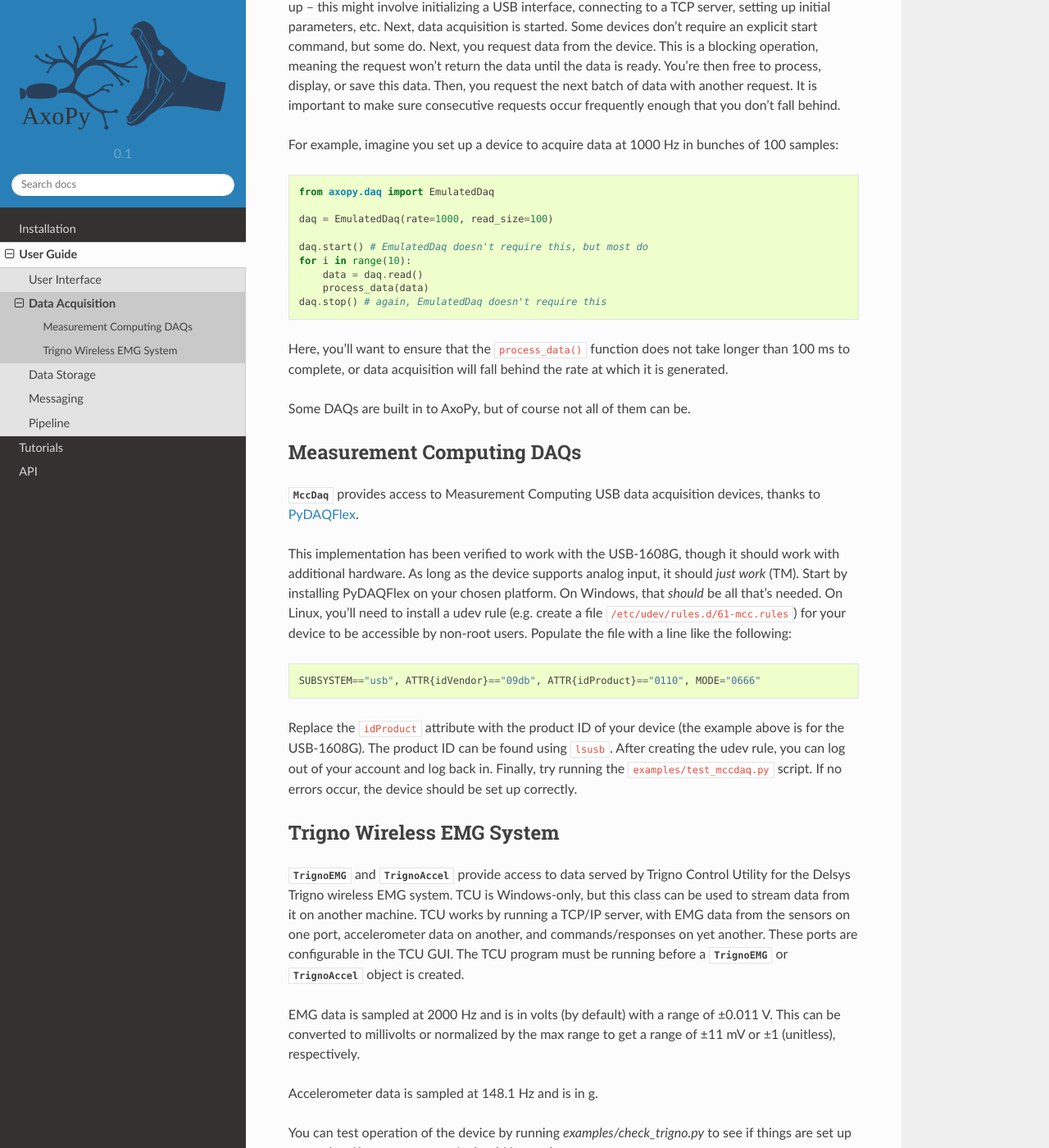
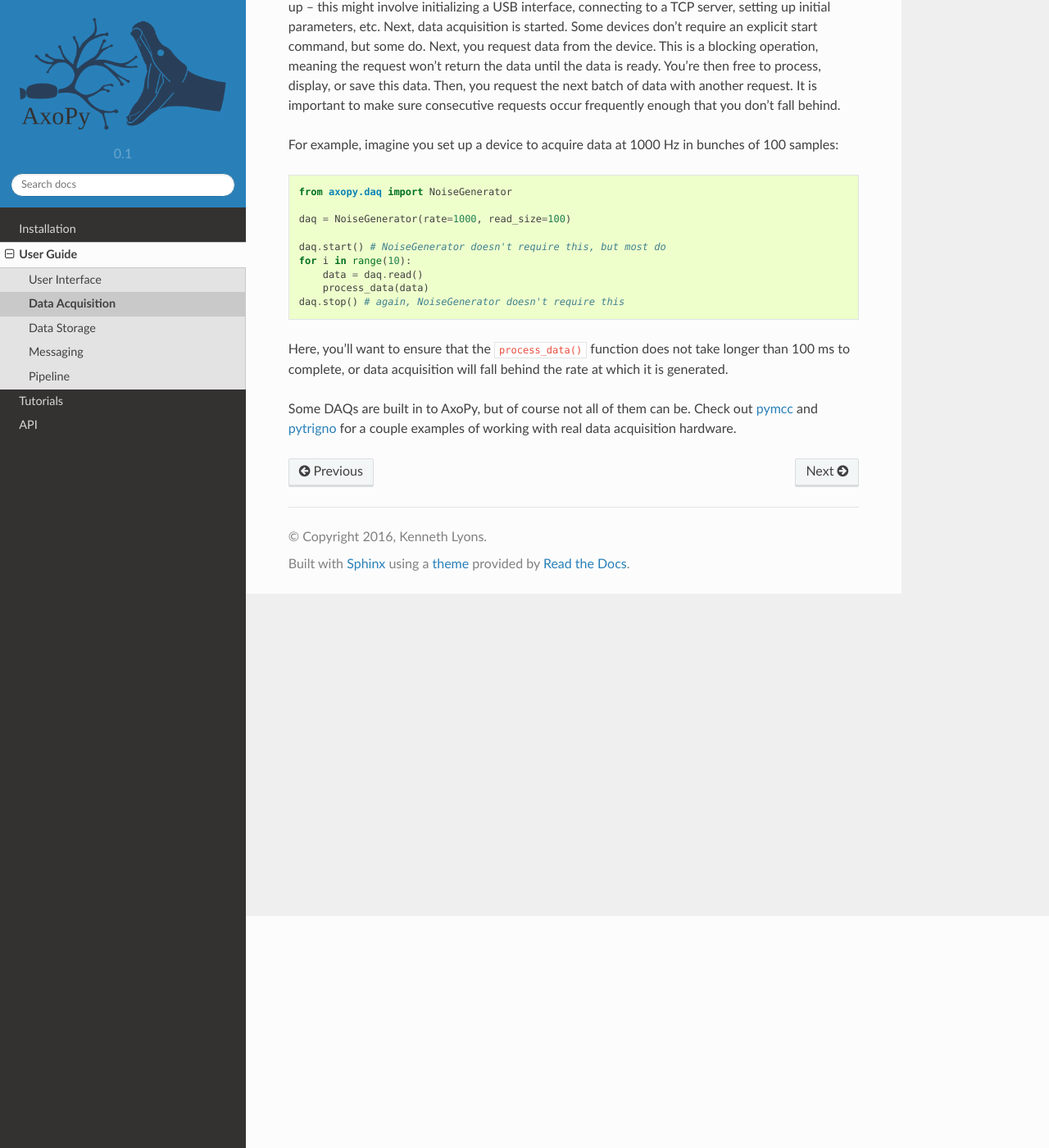
Before and after one commit to axopy/axopy, a Sphinx documentation site: the page built from docs/user_guide/daq.rst, in a window 1280 px wide and 1400 px high, scrolled down 283 px. Shown: the whole window at 82% size. Built offline with Sphinx 7.4.7 and the Read the Docs theme 2.0.0, drawn with Linux system fonts in a browser that asks for light colours; some of the changed text lies outside the part shown.

Commit message:
refactor: EmulatedDaq -> NoiseGenerator

```diff
--- a/README.rst
+++ b/README.rst
@@ -74,9 +74,9 @@ Here's a minimal example to display some randomly generated signals in an
 
     from axopy.experiment import Experiment
     from axopy.task import Oscilloscope
-    from axopy.stream import EmulatedDaq
+    from axopy.stream import NoiseGenerator
 
-    daq = EmulatedDaq(rate=1000, num_channels=4, read_size=100)
+    daq = NoiseGenerator(rate=1000, num_channels=4, read_size=100)
     Experiment(daq=daq).run(Oscilloscope())
 
 What Now?
--- a/docs/user_guide/daq.rst
+++ b/docs/user_guide/daq.rst
@@ -24,65 +24,23 @@ sure consecutive requests occur frequently enough that you don't fall behind.
 For example, imagine you set up a device to acquire data at 1000 Hz in bunches
 of 100 samples::
 
-    from axopy.daq import EmulatedDaq
+    from axopy.daq import NoiseGenerator
 
-    daq = EmulatedDaq(rate=1000, read_size=100)
+    daq = NoiseGenerator(rate=1000, read_size=100)
 
-    daq.start() # EmulatedDaq doesn't require this, but most do
+    daq.start() # NoiseGenerator doesn't require this, but most do
     for i in range(10):
         data = daq.read()
         process_data(data)
-    daq.stop() # again, EmulatedDaq doesn't require this
+    daq.stop() # again, NoiseGenerator doesn't require this
 
 Here, you'll want to ensure that the ``process_data()`` function does not take
 longer than 100 ms to complete, or data acquisition will fall behind the rate
 at which it is generated.
 
-Some DAQs are built in to AxoPy, but of course not all of them can be.
+Some DAQs are built in to AxoPy, but of course not all of them can be. Check
+out pymcc_ and pytrigno_ for a couple examples of working with real data
+acquisition hardware.
 
-.. _mcc_daq:
-
-Measurement Computing DAQs
---------------------------
-
-:class:`MccDaq` provides access to Measurement Computing USB data acquisition
-devices, thanks to `PyDAQFlex <https://github.com/torfbolt/PyDAQFlex/>`__.
-
-This implementation has been verified to work with the USB-1608G, though it
-should work with additional hardware. As long as the device supports analog
-input, it should *just work* (TM). Start by installing PyDAQFlex on your chosen
-platform. On Windows, that *should* be all that's needed. On Linux, you'll need
-to install a udev rule (e.g. create a file ``/etc/udev/rules.d/61-mcc.rules``)
-for your device to be accessible by non-root users. Populate the file with
-a line like the following::
-
-    SUBSYSTEM=="usb", ATTR{idVendor}=="09db", ATTR{idProduct}=="0110", MODE="0666"
-
-Replace the ``idProduct`` attribute with the product ID of your device (the
-example above is for the USB-1608G). The product ID can be found using
-``lsusb``. After creating the udev rule, you can log out of your account and
-log back in. Finally, try running the ``examples/test_mccdaq.py`` script. If no
-errors occur, the device should be set up correctly.
-
-.. _trigno_daq:
-
-Trigno Wireless EMG System
---------------------------
-
-:class:`TrignoEMG` and :class:`TrignoAccel` provide access to data served by
-Trigno Control Utility for the Delsys Trigno wireless EMG system. TCU is
-Windows-only, but this class can be used to stream data from it on another
-machine. TCU works by running a TCP/IP server, with EMG data from the sensors
-on one port, accelerometer data on another, and commands/responses on yet
-another. These ports are configurable in the TCU GUI. The TCU program must be
-running before a :class:`TrignoEMG` or :class:`TrignoAccel` object is created.
-
-EMG data is sampled at 2000 Hz and is in volts (by default) with a range of
-±0.011 V. This can be converted to millivolts or normalized by the max range to
-get a range of ±11 mV or ±1 (unitless), respectively.
-
-Accelerometer data is sampled at 148.1 Hz and is in g.
-
-You can test operation of the device by running `examples/check_trigno.py` to
-see if things are set up correctly -- if no errors occur, it should be ready to
-go.
+.. _pymcc: https://github.com/ucdrascal/pymcc
+.. _pytrigno: https://github.com/ucdrascal/pytrigno
```
Also changed, not shown: 4 other files.
